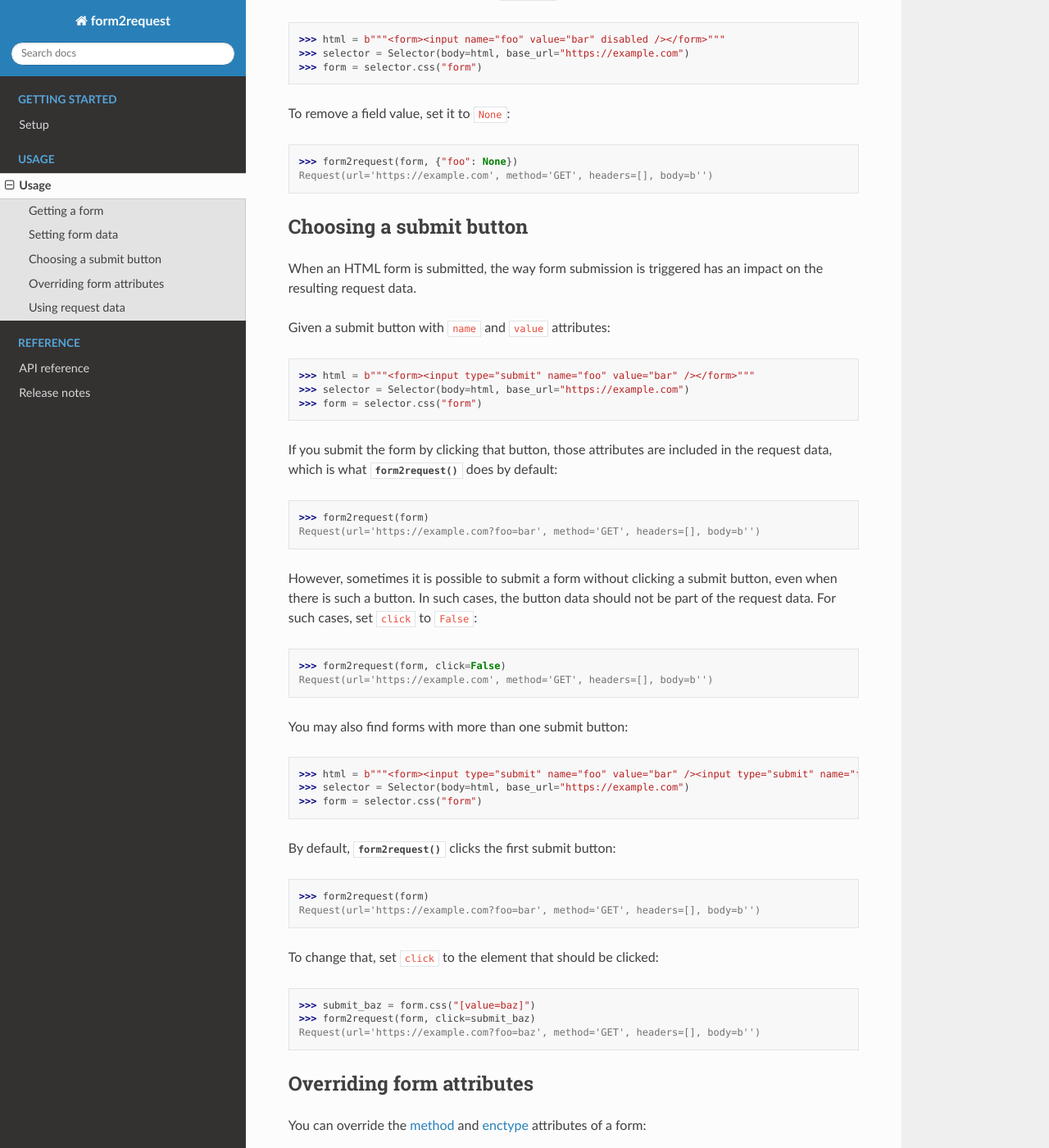
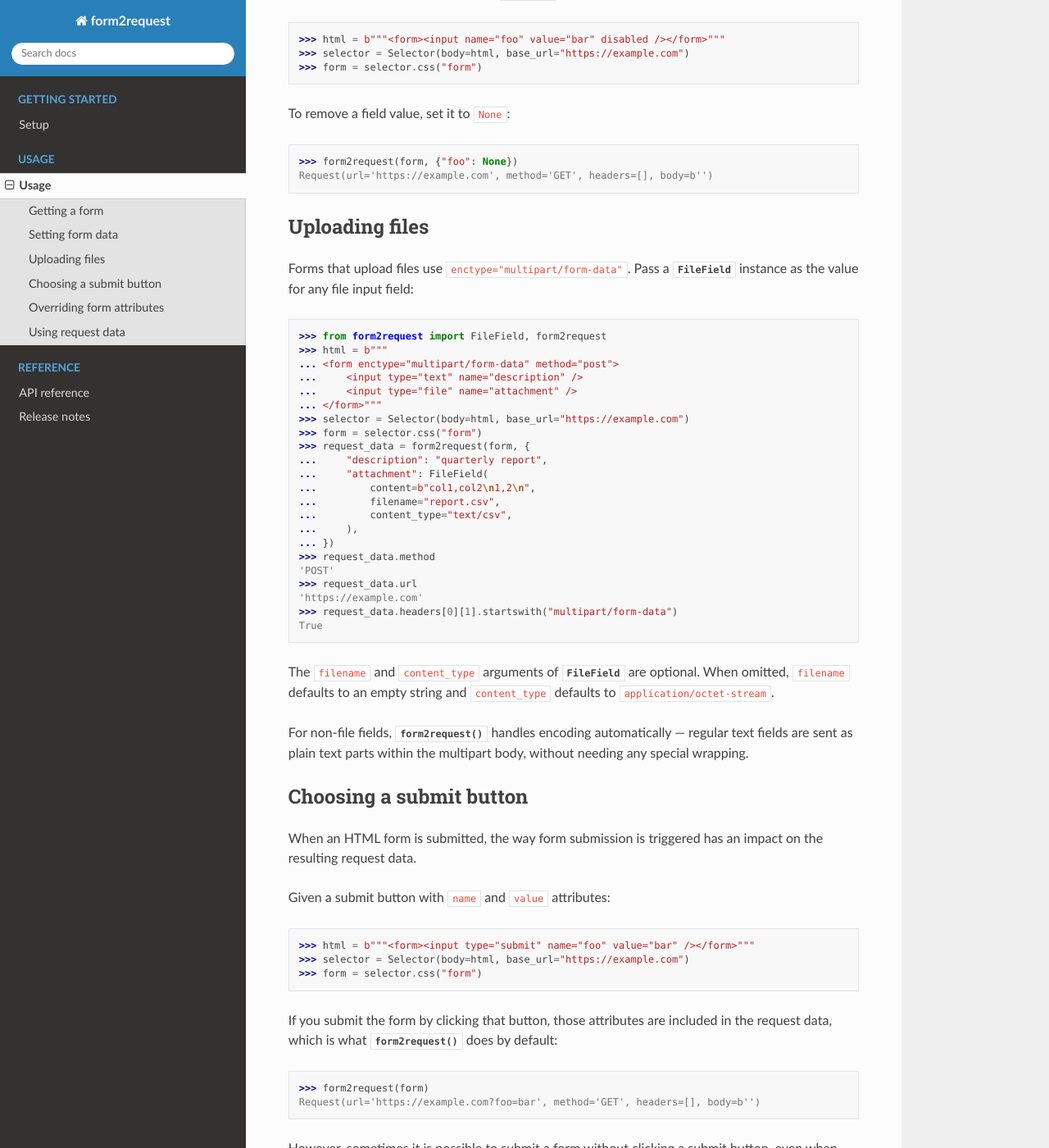
Before and after one commit to scrapy/form2request, a Sphinx documentation site: the page built from docs/usage.rst, in a window 1280 px wide and 1400 px high, scrolled down 2506 px. Shown: the whole window at 82% size. Built offline with Sphinx 7.4.7 and the Read the Docs theme 3.1.0, drawn with Linux system fonts in a browser that asks for light colours.

Commit message:
Add multi-part support (#13)

```diff
--- a/docs/api.rst
+++ b/docs/api.rst
@@ -7,3 +7,7 @@ API reference
 .. autoclass:: form2request.Request
     :members:
     :undoc-members:
+
+.. autoclass:: form2request.FileField
+    :members:
+    :undoc-members:
--- a/docs/usage.rst
+++ b/docs/usage.rst
@@ -32,9 +32,8 @@ output to build requests with any HTTP client software. It also provides
 <Response [200]>
 
 :func:`~form2request.form2request` supports :ref:`user-defined form data
-<data>`, :ref:`choosing a specific submit button (or none) <click>`, and
-:ref:`overriding form attributes <override>`.
-
+<data>`, :ref:`file uploads <uploads>`, :ref:`choosing a specific submit button
+(or none) <click>`, and :ref:`overriding form attributes <override>`.
 
 .. _form:
 
@@ -93,7 +92,6 @@ ML-based solution that can can automatically find a form of a specified type
 :ref:`submit button <click>`. Its :ref:`formasaurus:usage` documentation
 includes an example featuring form2request.
 
-
 .. _data:
 
 Setting form data
@@ -142,6 +140,46 @@ To remove a field value, set it to ``None``:
 >>> form2request(form, {"foo": None})
 Request(url='https://example.com', method='GET', headers=[], body=b'')
 
+.. _uploads:
+
+Uploading files
+===============
+
+Forms that upload files use ``enctype="multipart/form-data"``. Pass a
+:class:`~form2request.FileField` instance as the value for any file input
+field:
+
+>>> from form2request import FileField, form2request
+>>> html = b"""
+... <form enctype="multipart/form-data" method="post">
+...     <input type="text" name="description" />
+...     <input type="file" name="attachment" />
+... </form>"""
+>>> selector = Selector(body=html, base_url="https://example.com")
+>>> form = selector.css("form")
+>>> request_data = form2request(form, {
+...     "description": "quarterly report",
+...     "attachment": FileField(
+...         content=b"col1,col2\n1,2\n",
+...         filename="report.csv",
+...         content_type="text/csv",
+...     ),
+... })
+>>> request_data.method
+'POST'
+>>> request_data.url
+'https://example.com'
+>>> request_data.headers[0][1].startswith("multipart/form-data")
+True
+
+The ``filename`` and ``content_type`` arguments of
+:class:`~form2request.FileField` are optional. When omitted, ``filename``
+defaults to an empty string and ``content_type`` defaults to
+``application/octet-stream``.
+
+For non-file fields, :func:`~form2request.form2request` handles encoding
+automatically — regular text fields are sent as plain text parts within the
+multipart body, without needing any special wrapping.
 
 .. _click:
 
@@ -188,7 +226,6 @@ To change that, set ``click`` to the element that should be clicked:
 >>> form2request(form, click=submit_baz)
 Request(url='https://example.com?foo=baz', method='GET', headers=[], body=b'')
 
-
 .. _override:
 
 Overriding form attributes
@@ -201,7 +238,6 @@ You can override the method_ and enctype_ attributes of a form:
 
 >>> form2request(form, method="POST", enctype="text/plain")
 Request(url='https://example.com', method='POST', headers=[('Content-Type', 'text/plain')], body=b'foo=bar')
-
 
 .. _request:
 
--- a/form2request/__init__.py
+++ b/form2request/__init__.py
@@ -1,8 +1,9 @@
 """Build HTTP requests out of HTML forms."""
 
-from ._base import Request, form2request
+from ._base import FileField, Request, form2request
 
 __all__ = [
+    "FileField",
     "Request",
     "form2request",
 ]
```
Also changed, not shown: 2 other files.
